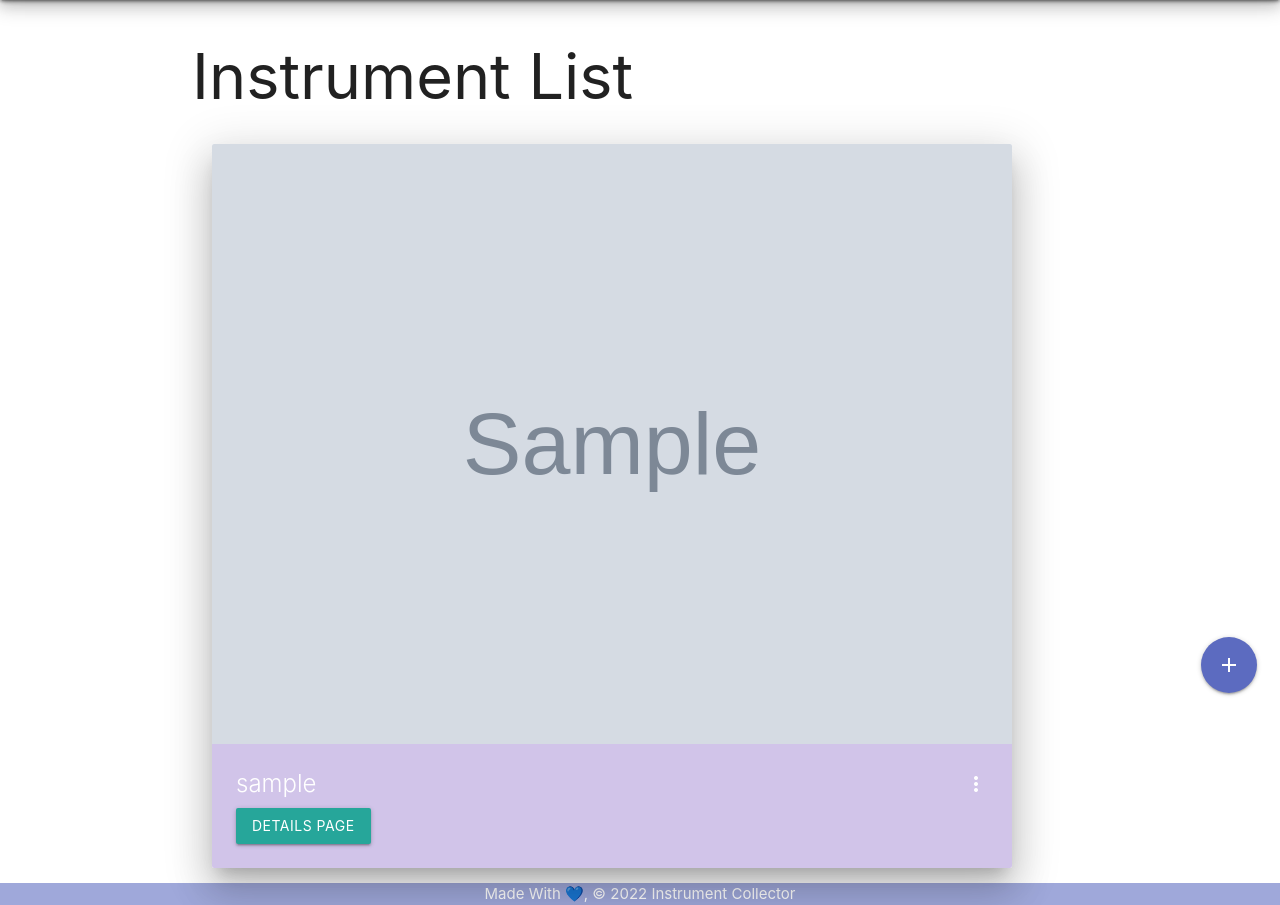
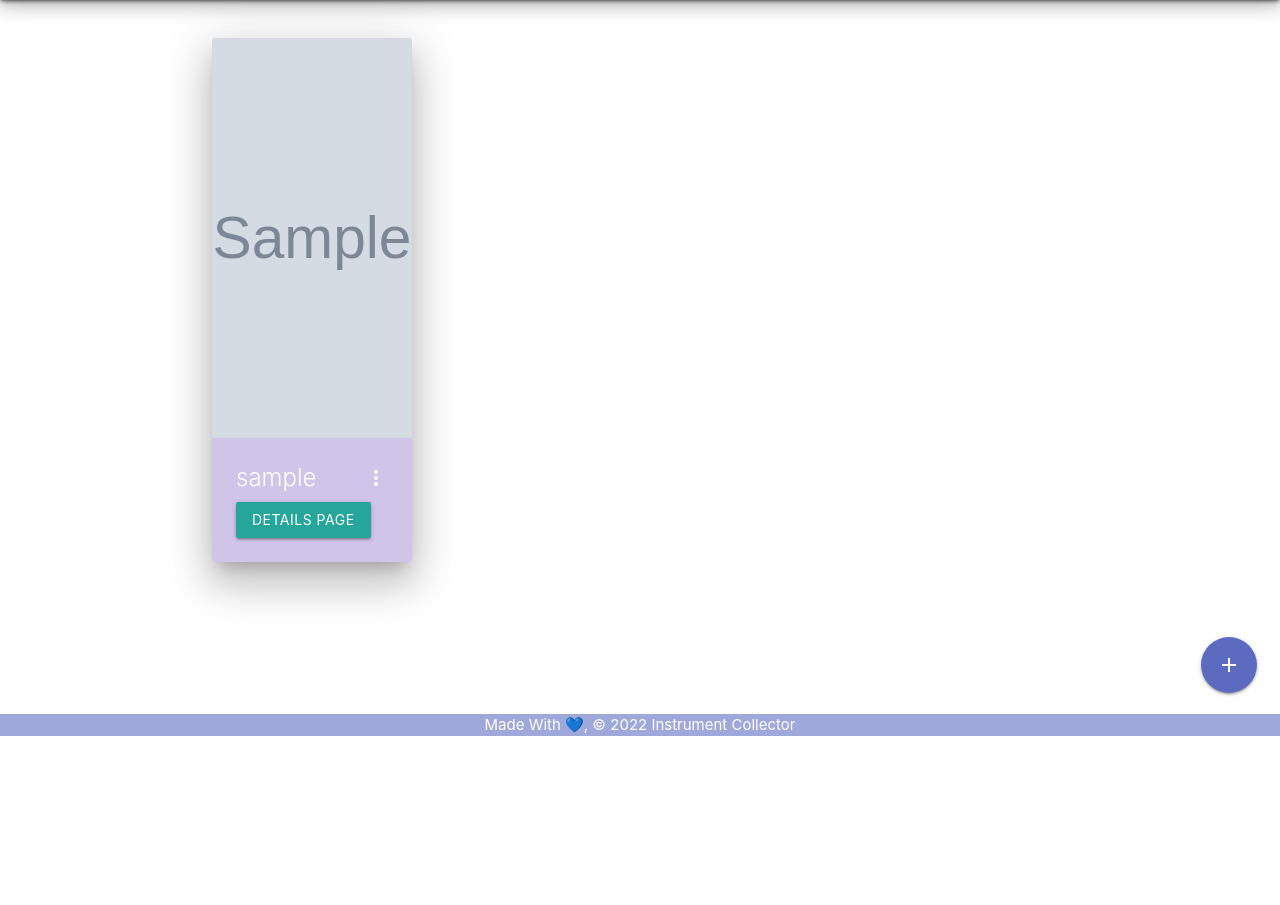
Before and after one commit to hey-now/instrumentcollector, a Django app: template main_app/templates/instruments/drums.html in a window 1280 px wide. Shown: the part 64-969 px from the top of the page. After the commit the page ends 800 px from the top, so only its background shows below. Run offline with Django 4.2, Linux system fonts and the light colour scheme; the template is opened without the code that fills it: values that come from a table or form of the project are taken from there, others are empty; tables that the repository leaves empty hold one stand-in row (values such as "Sample post"); grey boxes marked "Sample" are stand-in pictures.

Commit message:
Fixing view formatting

```diff
--- a/main_app/templates/instruments/drums.html
+++ b/main_app/templates/instruments/drums.html
@@ -1,15 +1,14 @@
 {% extends 'base.html' %}
 {% block content %}
 
-<h1>Instrument List</h1>
 
 {% for instrument in instruments %}
 
-<section id="index">
-    <div class="card z-depth-5">
+<section id="index" style="padding-top: 2rem;">
+    <div style="max-width: 400px;" class="card z-depth-5">
         <div class="card-image waves-effect waves-block waves-light">
-                <a href="{% url 'detail' instrument.id %}">
-                <img width="400px" height="600px" class="activator" src="{{ instrument.img_Url }}">
+            <a href="{% url 'detail' instrument.id %}">
+                <img style="height: 400px; width: 200px" src="{{ instrument.img_Url }}">
             </a>
         </div>
         <div class="card-content deep-purple lighten-4">
```
Also changed, not shown: main_app/templates/instruments/guitars.html (+4 -5 lines), main_app/templates/instruments/horns.html (+4 -5 lines), main_app/templates/instruments/keyboards.html (+4 -5 lines).
